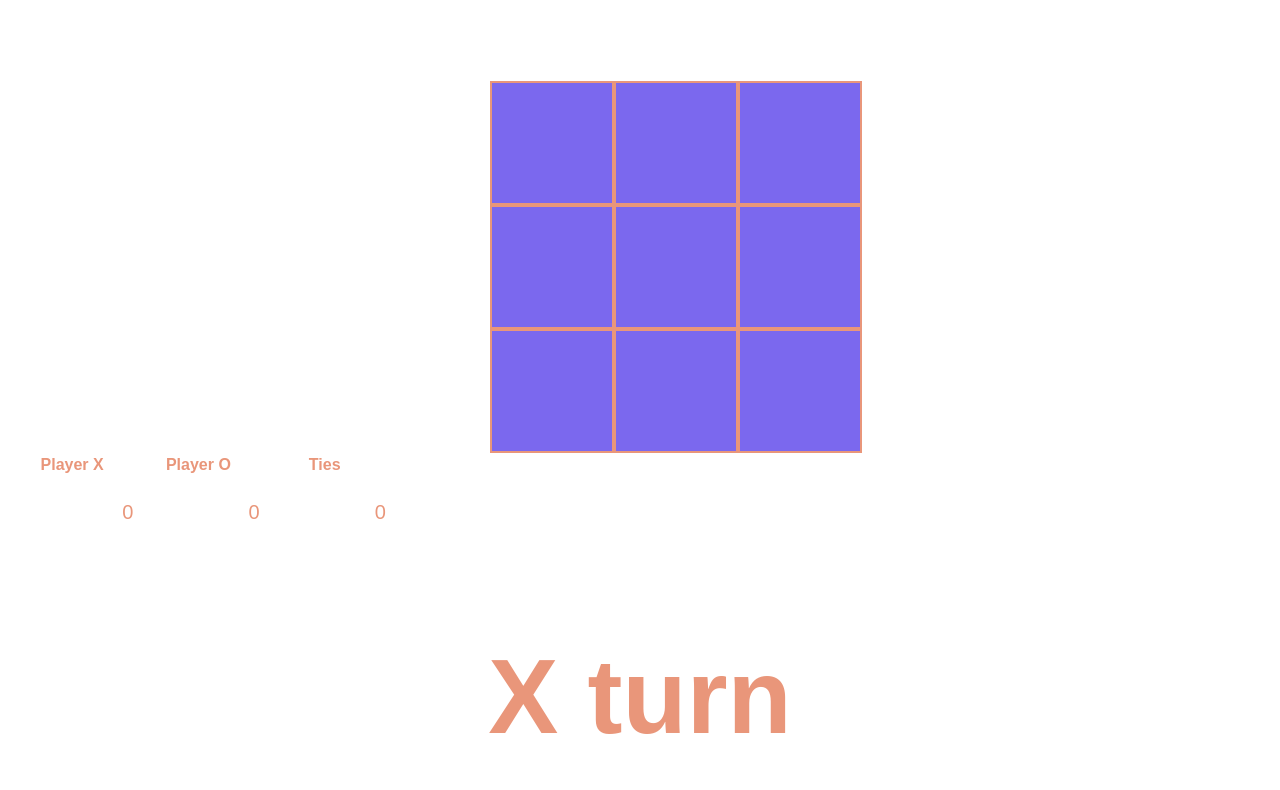
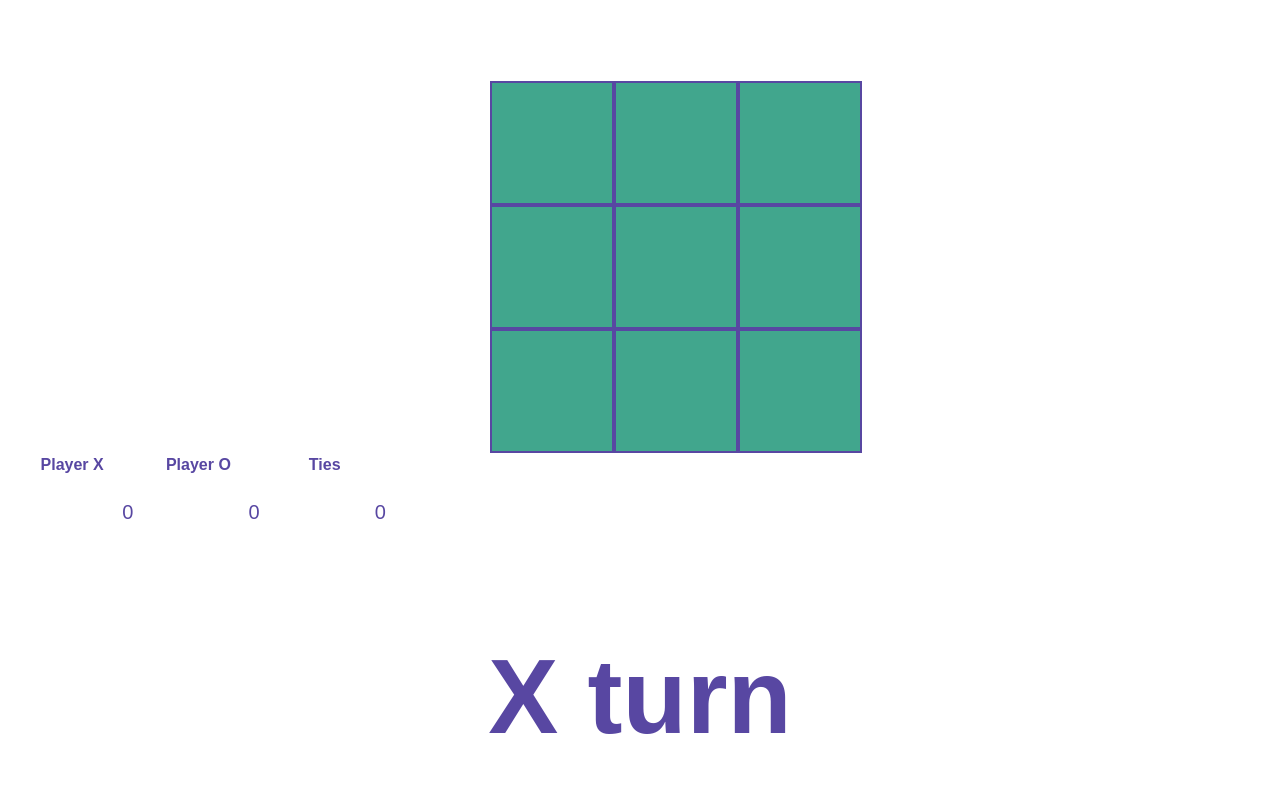
Before and after one commit to suttonj07/Web-Browser-Game-2-TS, a website: page index.html in a window 1280 px wide. Shown: the part 183-973 px from the top of the page. Drawn offline with Linux system fonts and the light colour scheme.

Commit message:
new color/converted all scss to css

```diff
--- a/scss/_variables.scss
+++ b/scss/_variables.scss
@@ -1,4 +1,4 @@
-$main-color: #E9967A;
-$box-bg-color: #7B68EE;
+$main-color: #5847a2;
+$box-bg-color: #41a68d;
 $button-shadow: 0 12px 16px 0 rgba(0, 0, 0, 0.24), 0 17px 50px 0 rgba(0, 0, 0, 0.19);
 $scores-shadow: 0 10px 10px 0 rgba(0, 0, 0, 0.24), 0 10px 20px 0;
--- a/scss/styles.scss
+++ b/scss/styles.scss
@@ -2,8 +2,8 @@
 @import 'variables';
 
 // Variables
-$main-color: #E9967A;
-$box-bg-color: #7B68EE;
+$main-color: #5847a2;
+$box-bg-color: #41a68d;
 $button-shadow: 0 12px 16px 0 rgba(0, 0, 0, 0.24), 0 17px 50px 0 rgba(0, 0, 0, 0.19);
 $scores-shadow: 0 10px 10px 0 rgba(0, 0, 0, 0.24), 0 10px 20px 0;
 
```
Also changed, not shown: css/styles.css.
